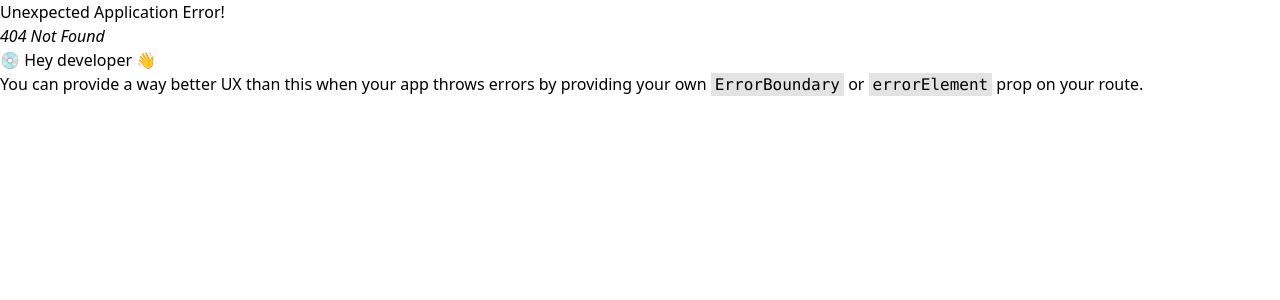
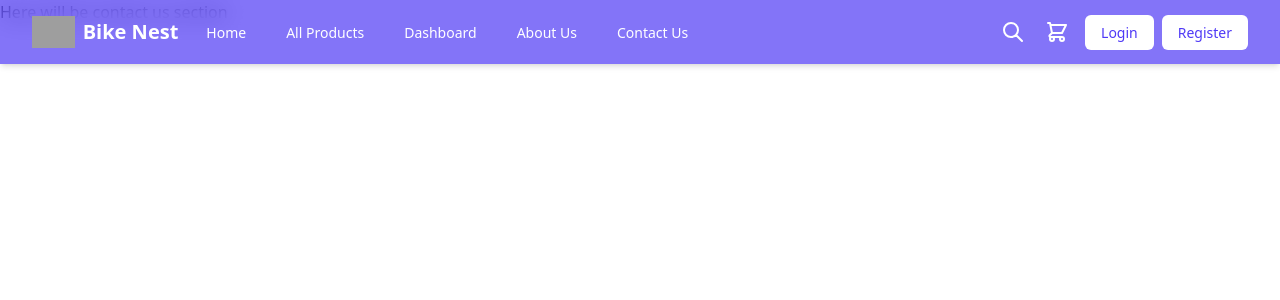
Before and after one commit to isaiful508/bike-store-client, a React (Vite) app: page /contact_us in a window 1280 px wide. Before the commit this address had no page. Shown: the top 300 px of the page. Built offline with nearby package versions, Linux system fonts and the light colour scheme; grey boxes are pictures that could not be loaded.

Commit message:
added new route in navbar and organized

```diff
--- /dev/null
+++ b/src/components/Contact/Contact.tsx
@@ -0,0 +1,10 @@
+
+const Contact = () => {
+  return (
+    <div className="bg-white">
+    <h1>Here will be contact us section</h1>
+    </div>
+  );
+};
+
+export default Contact;
--- a/src/components/Navbar/Navbar.tsx
+++ b/src/components/Navbar/Navbar.tsx
@@ -6,71 +6,58 @@ import { useAppDispatch, useAppSelector } from "../../redux/hooks";
 const Navbar = () => {
   const [isMenuOpen, setIsMenuOpen] = useState(false);
 
+   const navLinks = [
+    { path: "/", label: "Home" },
+    { path: "/products", label: "All Products" },
+    { path: "/dashboard", label: "Dashboard" },
+    { path: "/about_us", label: "About Us" },
+    { path: "/contact_us", label: "Contact Us" },
+  ];
+
   const dispatch = useAppDispatch();
   const navigate = useNavigate();
   const user = useAppSelector(useCurrentUser);
 
-
-
   const handleLogout = () => {
     dispatch(logout());
-
     navigate("/login");
   };
 
   return (
-    <nav className="bg-white shadow-lg">
+    <nav className="fixed top-0 left-0 w-full z-50 backdrop-blur-md bg-indigo-600/70 shadow-md">
       <div className="max-w-7xl mx-auto px-4 sm:px-6 lg:px-8">
         <div className="flex justify-between h-16">
           <div className="flex items-center">
-            {/* Logo */}
             <Link to="/" className="flex-shrink-0 flex items-center">
               <img
                 className="h-8 w-auto"
                 src="https://i.ibb.co.com/DfKgNLx6/bikelogo.png"
                 alt="Logo"
               />
-              <span className="ml-2 text-xl font-bold text-gray-800">Bike Nest</span>
+              <span className="ml-2 text-xl font-bold text-white">Bike Nest</span>
             </Link>
 
-            {/* Desktop Navigation */}
             <div className="hidden sm:ml-6 sm:flex sm:space-x-8">
+              {navLinks.map((link) => (
                 <Link
-                to="/"
-                className="text-gray-900 inline-flex items-center px-1 pt-1 border-b-2 border-indigo-500 text-sm font-medium"
+                  key={link.path}
+                  to={link.path}
+                  className="text-white hover:text-gray-200 inline-flex items-center px-1 pt-1 border-b-2 border-transparent hover:border-gray-300 text-sm font-medium"
                 >
-                Home
+                  {link.label}
                 </Link>
-              <Link
-                to="/products"
-                className="text-gray-500 hover:text-gray-900 inline-flex items-center px-1 pt-1 border-b-2 border-transparent hover:border-gray-300 text-sm font-medium"
-              >
-                All Products
-              </Link>
-              <Link
-                to="/dashboard"
-                className="text-gray-500 hover:text-gray-900 inline-flex items-center px-1 pt-1 border-b-2 border-transparent hover:border-gray-300 text-sm font-medium"
-              >
-               Dashboard
-              </Link>
-              <Link
-                to="/about_us"
-                className="text-gray-500 hover:text-gray-900 inline-flex items-center px-1 pt-1 border-b-2 border-transparent hover:border-gray-300 text-sm font-medium"
-              >
-                About
-              </Link>
+              ))}
             </div>
           </div>
 
-          {/* Right side buttons */}
           <div className="hidden sm:ml-6 sm:flex sm:items-center">
-            <button className="bg-white p-1 rounded-full text-gray-400 hover:text-gray-500 focus:outline-none">
+            <button className="bg-transparent p-1 rounded-full text-white hover:text-gray-200 focus:outline-none">
               <span className="sr-only">Search</span>
               <svg className="h-6 w-6" fill="none" viewBox="0 0 24 24" stroke="currentColor">
                 <path strokeLinecap="round" strokeLinejoin="round" strokeWidth={2} d="M21 21l-6-6m2-5a7 7 0 11-14 0 7 7 0 0114 0z" />
               </svg>
             </button>
-            <button className="ml-3 bg-white p-1 rounded-full text-gray-400 hover:text-gray-500 focus:outline-none">
+            <button className="ml-3 bg-transparent p-1 rounded-full text-white hover:text-gray-200 focus:outline-none">
               <span className="sr-only">Cart</span>
               <svg className="h-6 w-6" fill="none" viewBox="0 0 24 24" stroke="currentColor">
                 <path strokeLinecap="round" strokeLinejoin="round" strokeWidth={2} d="M3 3h2l.4 2M7 13h10l4-8H5.4M7 13L5.4 5M7 13l-2.293 2.293c-.63.63-.184 1.707.707 1.707H17m0 0a2 2 0 100 4 2 2 0 000-4zm-8 2a2 2 0 11-4 0 2 2 0 014 0z" />
@@ -79,17 +66,17 @@ const Navbar = () => {
             <div className="ml-3 relative">
               {!user ? (
                 <>
-                  <Link to='/login' className="bg-indigo-600 text-white px-4 py-2 rounded-md text-sm font-medium hover:bg-indigo-700">
+                  <Link to='/login' className="bg-white text-indigo-600 px-4 py-2 rounded-md text-sm font-medium hover:bg-gray-100">
                     Login
                   </Link>
-                  <Link to="/register" className="ml-2 bg-gray-100 text-gray-800 px-4 py-2 rounded-md text-sm font-medium hover:bg-gray-200">
+                  <Link to="/register" className="ml-2 bg-white text-indigo-600 px-4 py-2 rounded-md text-sm font-medium hover:bg-gray-100">
                     Register
                   </Link>
                 </>
               ) : (
                 <button
                   onClick={handleLogout}
-                  className="ml-2 bg-gray-100 text-gray-800 px-4 py-2 rounded-md text-sm font-medium hover:bg-gray-200"
+                  className="ml-2 bg-white text-indigo-600 px-4 py-2 rounded-md text-sm font-medium hover:bg-gray-100"
                 >
                   Log Out
                 </button>
@@ -97,11 +84,10 @@ const Navbar = () => {
             </div>
           </div>
 
-          {/* Mobile menu button */}
           <div className="flex items-center sm:hidden">
             <button
               onClick={() => setIsMenuOpen(!isMenuOpen)}
-              className="inline-flex items-center justify-center p-2 rounded-md text-gray-400 hover:text-gray-500 hover:bg-gray-100 focus:outline-none"
+              className="inline-flex items-center justify-center p-2 rounded-md text-white hover:text-gray-200 hover:bg-indigo-700 focus:outline-none"
             >
               <span className="sr-only">Open main menu</span>
               <svg
@@ -124,44 +110,40 @@ const Navbar = () => {
           </div>
         </div>
       </div>
-
-      {/* Mobile menu */}
-      <div className={`${isMenuOpen ? 'block' : 'hidden'} sm:hidden`}>
-        <div className="pt-2 pb-3 space-y-1">
+      <div className={`${isMenuOpen ? 'block' : 'hidden'} sm:hidden bg-indigo-600/90 backdrop-blur-md`}>
+        <div className="pt-2 pb-3 space-y-1 px-4">
+          {navLinks.map((link) => (
             <Link
-            to="/"
-            className="bg-indigo-50 border-indigo-500 text-indigo-700 block pl-3 pr-4 py-2 border-l-4 text-base font-medium"
+              key={link.path}
+              to={link.path}
+              className="block text-white hover:text-gray-200 px-3 py-2 rounded-md text-base font-medium"
+              onClick={() => setIsMenuOpen(false)}
             >
-            Home
+              {link.label}
             </Link>
-          <Link
-            to="/products"
-            className="border-transparent text-gray-500 hover:bg-gray-50 hover:border-gray-300 hover:text-gray-700 block pl-3 pr-4 py-2 border-l-4 text-base font-medium"
-          >
-            All Products
+          ))}
+        </div>
+        <div className="pt-4 pb-3 border-t border-indigo-500 px-4">
+          {!user ? (
+            <div className="flex gap-2">
+              <Link to="/login" className="flex-1 bg-white text-indigo-600 px-4 py-2 rounded-md text-sm font-medium text-center">
+                Login
               </Link>
-          <Link
-                to="/dashboard"
-                className="text-gray-500 hover:text-gray-900 inline-flex items-center px-1 pt-1 border-b-2 border-transparent hover:border-gray-300 text-sm font-medium"
-              >
-               Dashboard
-              </Link>
-          <Link
-            to="/about"
-            className="border-transparent text-gray-500 hover:bg-gray-50 hover:border-gray-300 hover:text-gray-700 block pl-3 pr-4 py-2 border-l-4 text-base font-medium"
-          >
-            About
+              <Link to="/register" className="flex-1 bg-white text-indigo-600 px-4 py-2 rounded-md text-sm font-medium text-center">
+                Sign Up
               </Link>
             </div>
-        <div className="pt-4 pb-3 border-t border-gray-200">
-          <div className="flex items-center px-4">
-            <button className="flex-1 bg-indigo-600 text-white px-4 py-2 rounded-md text-sm font-medium hover:bg-indigo-700">
-              Login
+          ) : (
+            <button
+              onClick={() => {
+                setIsMenuOpen(false);
+                handleLogout();
+              }}
+              className="w-full bg-white text-indigo-600 px-4 py-2 rounded-md text-sm font-medium"
+            >
+              Log Out
             </button>
-            <button className="flex-1 ml-2 bg-gray-100 text-gray-800 px-4 py-2 rounded-md text-sm font-medium hover:bg-gray-200">
-              Sign up
-            </button>
-          </div>
+          )}
         </div>
       </div>
     </nav>
```
Also changed, not shown: src/routes/routes.tsx (+6 -1 lines), src/components/About/About.tsx (renamed from src/pages/About/About.tsx). Lines whose indentation alone changed are shown as unchanged.
